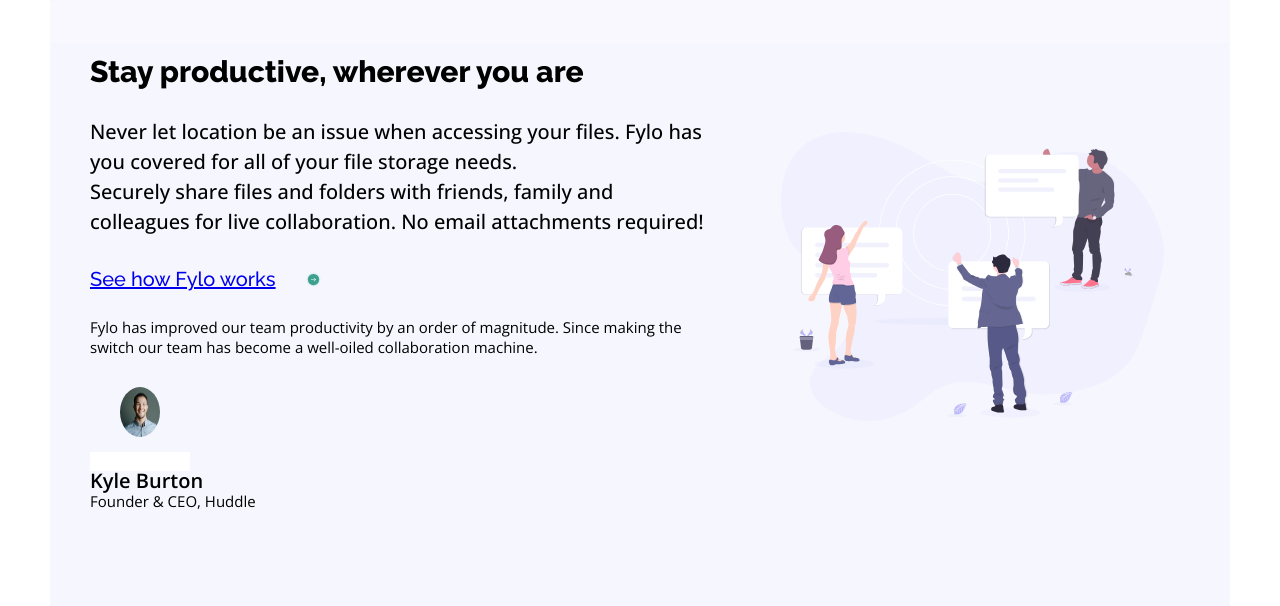
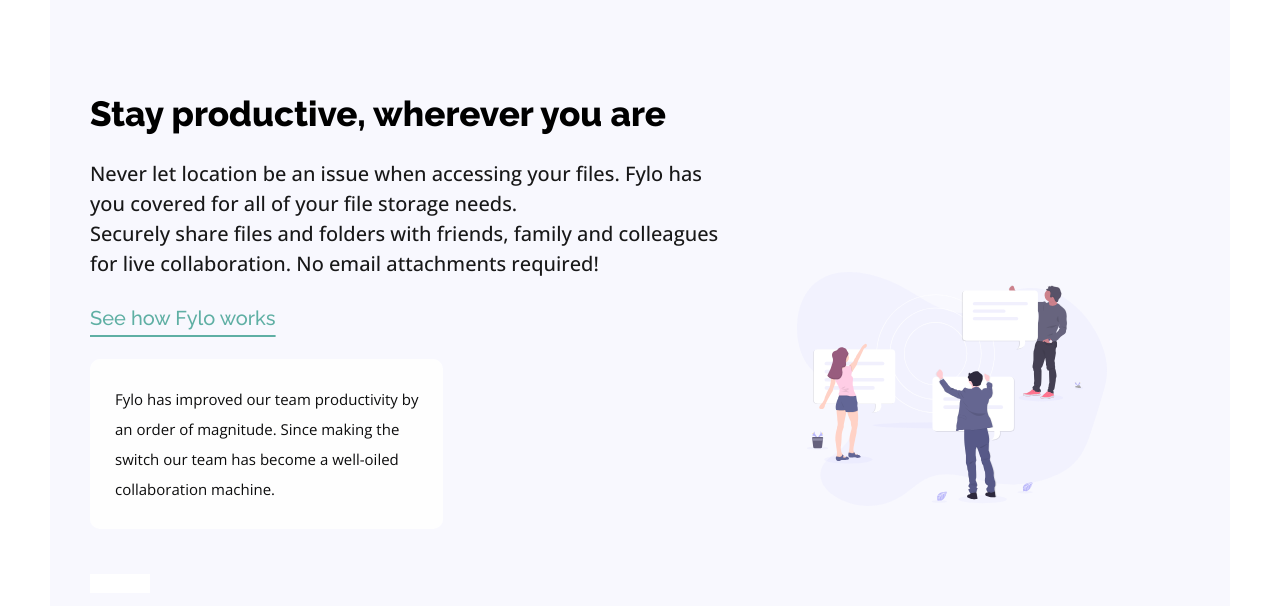
Before and after one commit to lawrence07069031471/fylopage, a plain HTML site: page index.html in a window 1280 px wide. Shown: the part 694-1300 px from the top of the page. Drawn offline with nearby package versions, Linux system fonts and the light colour scheme.

Commit message:
work in progress

```diff
--- a/index.html
+++ b/index.html
@@ -60,14 +60,15 @@
             <img src="./images/icon-arrow.svg" alt="" />
           </span>
           <span class="trial">
-            <p>
-              Fylo has improved our team productivity by an order of magnitude.
-              Since making the switch our team has become a well-oiled
-              collaboration machine.
-            </p>
             <!--
             <img src="./images/icon-quotes.svg" alt="" />
             -->
+            <p>
+              Fylo has improved our team productivity by <br />
+              an order of magnitude. Since making the <br />
+              switch our team has become a well-oiled<br />
+              collaboration machine.
+            </p>
             <img src="./images/avatar-testimonial.jpg" alt="" />
             <p id="name">Kyle Burton</p>
             <p>Founder & CEO, Huddle</p>
@@ -97,7 +98,9 @@
       </section>
       <footer>
         <div>
-          <a href="#"> <img src="./images/logo.svg" alt="" /></a>
+          <a href="#">
+            <img src="./images/logo.svg" alt="" class="footerImage"
+          /></a>
           <figure class="phoneNumber">
             <img src="./images/icon-phone.svg" alt="" />
             <p>Phone: +1-543-123-4567</p>
--- a/style.css
+++ b/style.css
@@ -4,6 +4,7 @@
 * {
     margin: 0;
     padding: 0;
+    box-sizing: border-box;
     max-width: 1440;
     font-family: "Raleway", sans-serif;
 }
@@ -51,6 +52,10 @@ nav {
     align-items: center;
 }
 
+.firstSection P{
+    opacity: 90%;
+}
+
 .description {
     max-width: 728px;
     width: 100%;
@@ -87,20 +92,22 @@ nav {
 }
 
 .secondSection {
-    height: 700px;
+    background-image: url(./images/bg-curve-desktop.svg);
+    background-size: cover;
+    background-position: center;
+    background-repeat: no-repeat;
+    height: 100%;
     width: 100%;
-    margin-top: 100px;
-    background-image: url(./images/bg-curve-desktop.svg);
-    background-repeat: no-repeat;
+    margin-top: 120px;
     padding: 0%;
     display: flex;
     align-items: center;
     justify-content: space-between;
-    justify-content: center;
-    background-color: hsl(240, 75%, 98%);
+   justify-content: center;
 }
 
 .productivity {
+    margin-top: 100px;
     max-width: 728px;
     width: 100%;
     padding: 40px;
@@ -110,46 +117,73 @@ nav {
     font-size: 20px;
     font-weight: 500;
     font-family: "Open Sans", sans-serif;
+    opacity: 90%;
 }
 
 .secondSection h1 {
-    font-size: 30px;
+    font-size: 35px;
 }
 
 .secondSection img {
-    max-width: 850px;
+    max-width: 800px;
     width: 80%;
     padding: 30px;
 }
 
-.fyloworks {
+.fyloworks a{
     margin-top: 5px;
     color: hsl(170, 45%, 43%);
     line-height: 5px;
-    text-decoration: none;
     display: flex;
     align-items: center;
-
+    opacity: 90%;
+    margin-top: 20px;
+    text-underline-offset: 10px;
 }
 
-.fyloworks img {
-    height: 15px;
-    width: 15px;
+ .fyloworks {
+    display: flex;
+    align-items: center;
 }
 
-.trial {
-    background-color: white;
-    border-radius: 20px;
-}
+ .fyloworks img{
+    height: 10px;
+    width: 10px;
+ }
+
+/*span .trial {
+background-color: white;
+background-size: cover;
+    border-radius: 10px;
+    opacity: 95%;
+    font-size: 15px;
+    font-weight: 400;
+    line-height: 30px;
+    margin-top: 20px;
+    width: fit-content;
+    padding-left: 25px;
+    padding-top: 25px;
+    padding-bottom: 25px;
+    padding-right: 25px;
+}*/
 
 .trial p {
+background-color: white;
+    background-size: cover;
+    border-radius: 10px;
+    opacity: 95%;
     font-size: 15px;
     font-weight: 400;
-    line-height: 20px;
+    line-height: 30px;
+    margin-top: 20px;
+    width: fit-content;
+    padding-left: 25px;
+    padding-top: 25px;
+    padding-bottom: 25px;
+    padding-right: 25px;
 }
 
 .trial img {
-    line-height: 10px;
     height: 50px;
     width: 40px;
     border-radius: 100%;
@@ -231,6 +265,10 @@ footer ul li a {
     color: white;
 }
 
+
+footer .footerImage{
+    filter: brightness(0) invert(1);
+}
 footer p {
     font-size: 12px;
     line-height: 20px;
@@ -246,6 +284,7 @@ footer .socialMedia img a {
     gap: 30px;
     /* grid-row: 0px;*/
 }
+
 
 footer .socialMedia img {
     height: 20px;
```
